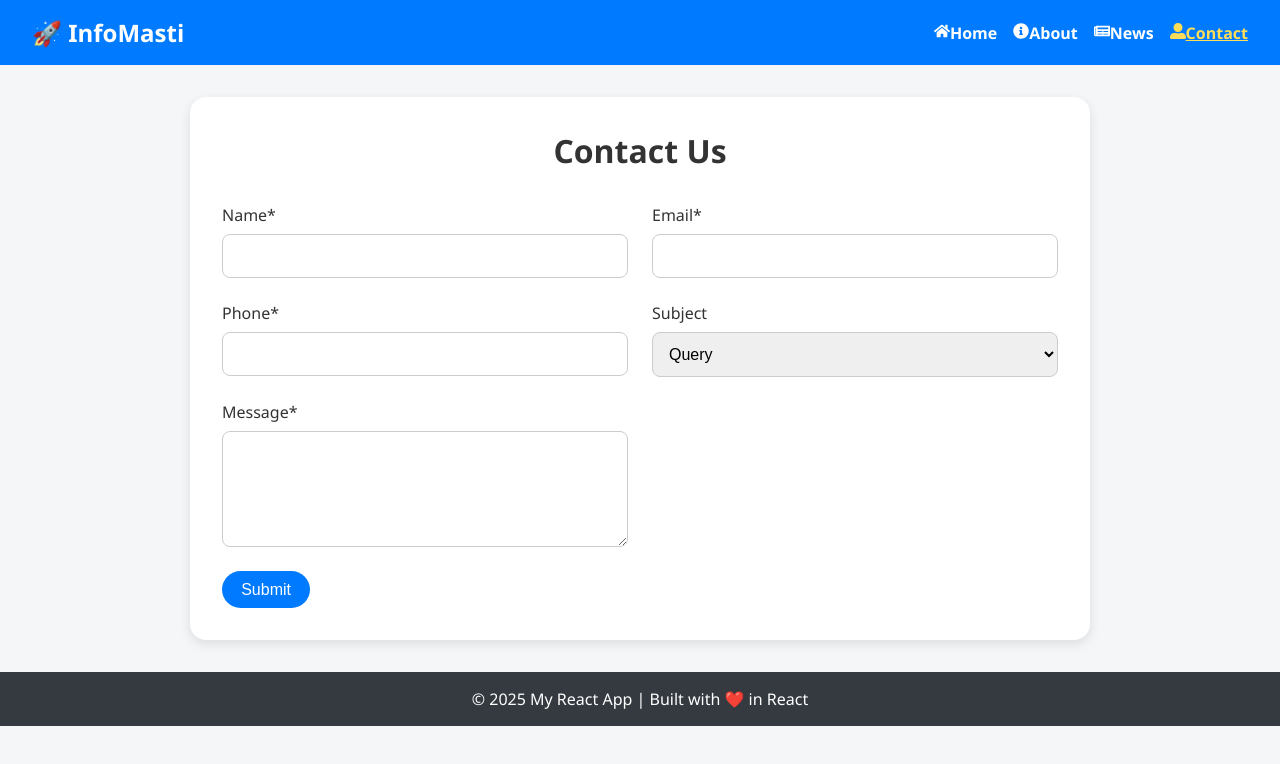
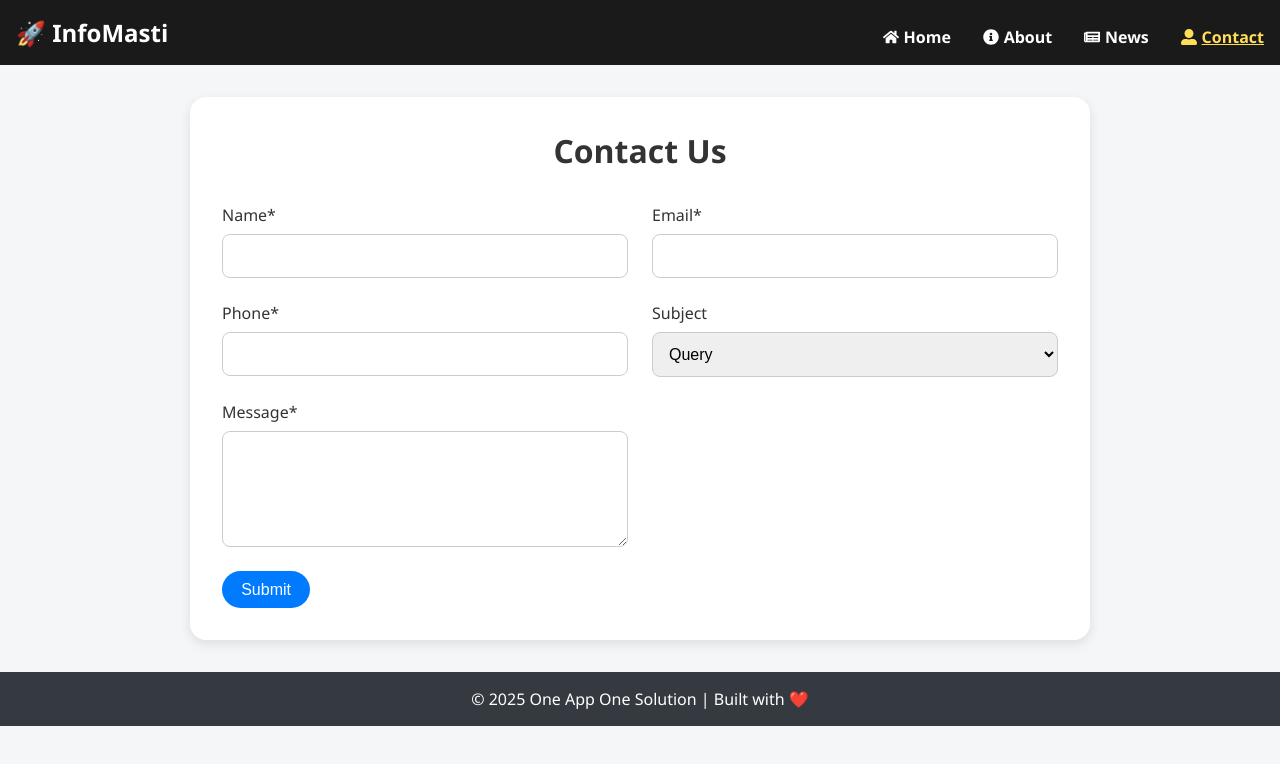
Before and after one commit to sunilnaughtiyal/first-react-app, a React (Create React App) app: page /contact in a window 1280 px wide. Shown: the top 764 px of the page. Built offline with nearby package versions, Linux system fonts and the light colour scheme.

Commit message:
code updated for form design and hamburger nav

```diff
--- a/src/components/Footer.js
+++ b/src/components/Footer.js
@@ -3,7 +3,7 @@ import React from 'react';
 function Footer() {
   return (
     <footer>
-      <p>© 2025 My React App | Built with ❤️ in React</p>
+      <p>© 2025 One App One Solution | Built with ❤️</p>
     </footer>
   );
 }
--- /dev/null
+++ b/src/components/Header.css
@@ -0,0 +1,75 @@
+header {
+  background-color: #1a1a1a;
+  color: white;
+  padding: 1rem;
+  position: sticky;
+  top: 0;
+  z-index: 1000;
+}
+
+/* New flex container for logo + hamburger */
+.header-container {
+  display: flex;
+  justify-content: space-between;
+  align-items: center;
+}
+
+/* Hamburger now floats right */
+.hamburger {
+  font-size: 1.5rem;
+  color: white;
+  background: none;
+  border: none;
+  cursor: pointer;
+  display: none; /* default hidden on desktop */
+}
+
+/* Desktop nav inline */
+.desktop-nav {
+  display: flex;
+  justify-content: flex-end;
+  align-items: center;
+  gap: 1rem;
+  margin-top: 0.5rem;
+}
+
+nav a {
+  color: white;
+  text-decoration: none;
+  font-weight: bold;
+  display: flex;
+  align-items: center;
+  gap: 0.3rem;
+}
+
+nav a.active {
+  text-decoration: underline;
+  color: #ffdd57;
+}
+
+/* Mobile nav */
+.mobile-nav {
+  display: none;
+  flex-direction: column;
+  gap: 1rem;
+  margin-top: 1rem;
+}
+
+/* Show hamburger and mobile nav in small screens */
+@media (max-width: 768px) {
+  .desktop-nav {
+    display: none;
+  }
+
+  .hamburger {
+    display: block;
+  }
+
+  .mobile-nav.open {
+    display: flex;
+  }
+
+  .header-container {
+    width: 100%;
+  }
+}
--- a/src/components/Header.js
+++ b/src/components/Header.js
@@ -1,44 +1,95 @@
-import { NavLink } from 'react-router-dom';
-import { FaHome, FaInfoCircle, FaNewspaper, FaUserAlt } from 'react-icons/fa';
+import React, { useState } from "react";
+import { NavLink } from "react-router-dom";
+import {
+  FaHome,
+  FaInfoCircle,
+  FaNewspaper,
+  FaUserAlt,
+  FaBars,
+  FaTimes,
+} from "react-icons/fa";
+import "./Header.css"; // ✅ import the CSS
 
 function Header() {
-  const linkStyle = {
-    color: 'white',
-    marginLeft: '1rem',
-    textDecoration: 'none',
-    fontWeight: 'bold',
-  };
-
-  const activeStyle = {
-    textDecoration: 'underline',
-    color: '#ffdd57',
-  };
+  const [menuOpen, setMenuOpen] = useState(false);
 
   return (
     <header>
-      <NavLink to="/" style={{ textDecoration: 'none', color: 'white' }}>
-        <div style={{ fontWeight: 'bold', fontSize: '1.5rem' }}>
-          🚀 InfoMasti
-        </div>
-      </NavLink>
+      <div className="header-container">
+        {/* Logo */}
+        <NavLink to="/" style={{ textDecoration: "none", color: "white" }}>
+          <div style={{ fontWeight: "bold", fontSize: "1.5rem" }}>
+            🚀 InfoMasti
+          </div>
+        </NavLink>
 
-      <nav>
-        <NavLink to="/" style={({ isActive }) => isActive ? { ...linkStyle, ...activeStyle } : linkStyle}>
-          <FaHome />Home
+        {/* Hamburger - now aligned right */}
+        <button className="hamburger" onClick={() => setMenuOpen(!menuOpen)}>
+          {menuOpen ? <FaTimes /> : <FaBars />}
+        </button>
+      </div>
+
+      {/* Desktop Nav */}
+      <nav className="desktop-nav">
+        <NavLink
+          to="/"
+          className={({ isActive }) => (isActive ? "active" : "")}
+        >
+          <FaHome /> Home
         </NavLink>
-        <NavLink to="/about" style={({ isActive }) => isActive ? { ...linkStyle, ...activeStyle } : linkStyle}>
-          <FaInfoCircle />About
+        <NavLink
+          to="/about"
+          className={({ isActive }) => (isActive ? "active" : "")}
+        >
+          <FaInfoCircle /> About
         </NavLink>
-        <NavLink to="/news" style={({ isActive }) => isActive ? { ...linkStyle, ...activeStyle } : linkStyle}>
-          <FaNewspaper />News
+        <NavLink
+          to="/news"
+          className={({ isActive }) => (isActive ? "active" : "")}
+        >
+          <FaNewspaper /> News
         </NavLink>
-        <NavLink to="/contact" style={({ isActive }) => isActive ? { ...linkStyle, ...activeStyle } : linkStyle}>
-          <FaUserAlt />Contact
+        <NavLink
+          to="/contact"
+          className={({ isActive }) => (isActive ? "active" : "")}
+        >
+          <FaUserAlt /> Contact
+        </NavLink>
+      </nav>
+
+      {/* Mobile Nav */}
+      <nav className={`mobile-nav ${menuOpen ? "open" : ""}`}>
+        <NavLink
+          to="/"
+          className={({ isActive }) => (isActive ? "active" : "")}
+          onClick={() => setMenuOpen(false)}
+        >
+          <FaHome /> Home
+        </NavLink>
+        <NavLink
+          to="/about"
+          className={({ isActive }) => (isActive ? "active" : "")}
+          onClick={() => setMenuOpen(false)}
+        >
+          <FaInfoCircle /> About
+        </NavLink>
+        <NavLink
+          to="/news"
+          className={({ isActive }) => (isActive ? "active" : "")}
+          onClick={() => setMenuOpen(false)}
+        >
+          <FaNewspaper /> News
+        </NavLink>
+        <NavLink
+          to="/contact"
+          className={({ isActive }) => (isActive ? "active" : "")}
+          onClick={() => setMenuOpen(false)}
+        >
+          <FaUserAlt /> Contact
         </NavLink>
       </nav>
     </header>
   );
 }
 
-
 export default Header;
```
